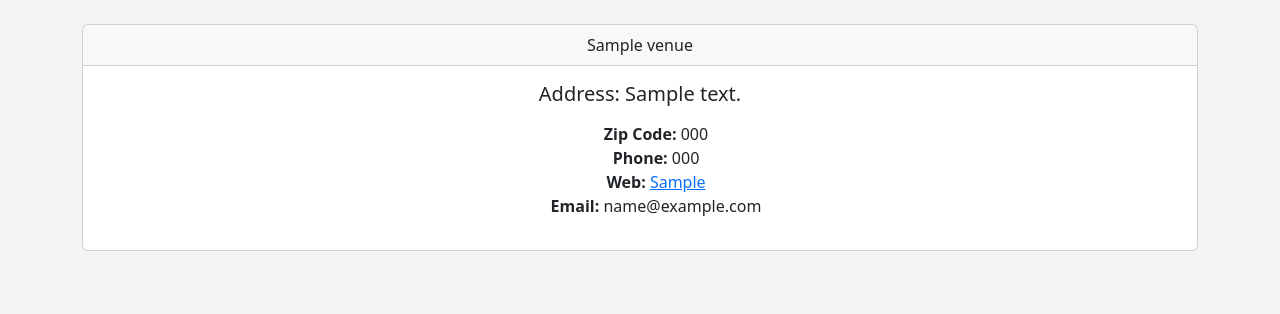
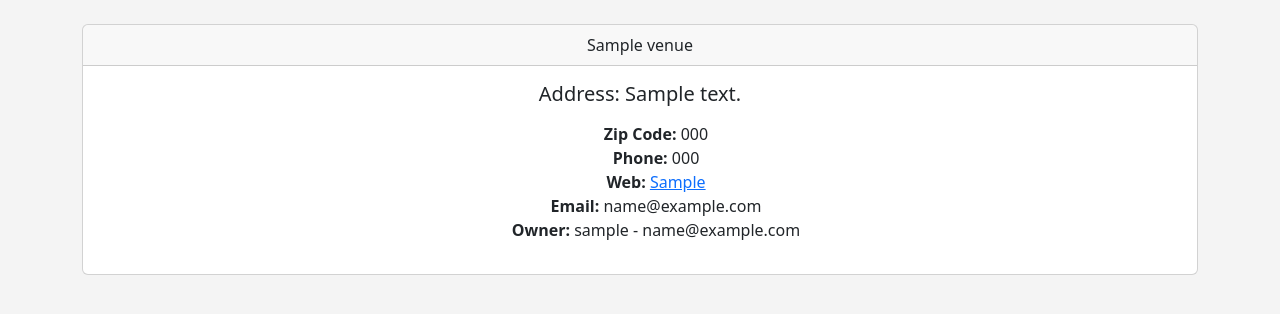
Before and after one commit to smoroso/myclub_website_steps_preview, a Django app: page /show_venue/1 in a window 1280 px wide. Shown: the part 56-370 px from the top of the page. Run offline with Django 5.2, Linux system fonts and the light colour scheme; tables that the repository leaves empty hold one stand-in row (values such as "Sample post").

Commit message:
End of tutorial Wednesday #32

```diff
--- a/events/templates/events/show_venue.html
+++ b/events/templates/events/show_venue.html
@@ -21,6 +21,9 @@
         <li>
           <strong>Email:</strong> {{ venue.email_address }}
         </li>
+        <li>
+          <strong>Owner:</strong> {{ venue_owner }} - {{ venue_owner.email }}
+        </li>
       </ul>
       </p>
     </div>
--- a/events/views.py
+++ b/events/views.py
@@ -4,16 +4,18 @@ from calendar import HTMLCalendar
 from datetime import datetime
 from django.http import HttpResponseRedirect
 from .models import Event, Venue
+from django.contrib.auth.models import User
 from .forms import VenueForm, EventForm, EventFormAdmin
 from django.http import HttpResponse
 import csv
+from django.contrib import messages
 
+# Import PDF Stuff
 from django.http import FileResponse
 import io
 from reportlab.pdfgen import canvas
 from reportlab.lib.units import inch
 from reportlab.lib.pagesizes import letter
-from django.contrib import messages
 
 # Import Pagination Stuff
 from django.core.paginator import Paginator
@@ -181,8 +183,10 @@ def search_venues(request):
 
 def show_venue(request, venue_id):
     venue = Venue.objects.get(pk=venue_id)
+    venue_owner = User.objects.get(pk=venue.owner)
     return render(request, "events/show_venue.html", {
         "venue": venue,
+        "venue_owner": venue_owner,
     })
 
 
```
